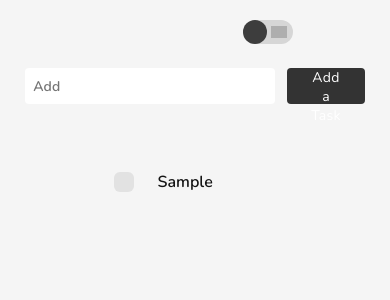
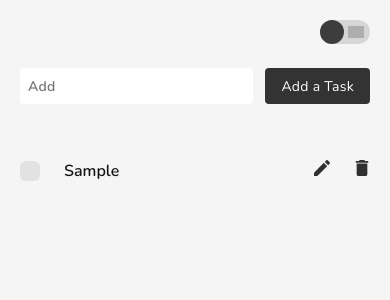
Before and after one commit to sushmita094/notes-app-react, a React (Create React App) app: page / in a window 390 px wide. Both pictures are taken after typing "Sample" into the empty fields and a click on the button "Add a Task". Shown: the top 300 px of the page. Built offline with nearby package versions, Linux system fonts and the light colour scheme; grey boxes are pictures that could not be loaded.

Commit message:
EDIT: mobile ui

```diff
--- a/src/styles/page.scss
+++ b/src/styles/page.scss
@@ -3,9 +3,17 @@
   min-height: 100vh;
   background-color: $shade-900;
 
+  @media (max-width: 1024px) {
+    padding: 20px;
+  }
+
   .container {
     width: 50%;
     margin: 0 auto;
+
+    @media (max-width: 1024px) {
+      width: unset;
+    }
   }
 }
 
@@ -55,9 +63,6 @@
   }
 }
 
-.tasks-grid {
-}
-
 .task-card {
   margin-bottom: 8px;
   border-radius: 5px;
@@ -65,6 +70,10 @@
   display: flex;
   justify-content: space-between;
   transition: all 0.3s ease-in-out;
+
+  @media (max-width: 1024px) {
+    padding: 16px 0;
+  }
 
   &-left {
     display: flex;
@@ -133,6 +142,10 @@
     opacity: 0;
     transition: all 0.4s ease-in-out;
     margin-left: 24px;
+
+    @media (max-width: 1024px) {
+      opacity: 0.8;
+    }
   }
 
   .edit-task-btn,
@@ -162,6 +175,10 @@
   display: flex;
   justify-content: center;
 
+  @media (max-width: 1024px) {
+    justify-content: space-between;
+  }
+
   .input {
     height: 36px;
     border: 0;
@@ -171,6 +188,11 @@
     font-size: 14px;
     font-weight: 600;
     letter-spacing: 0.2px;
+
+    @media (max-width: 1024px) {
+      min-width: 0;
+      flex-grow: 1;
+    }
 
     &:focus {
       outline: none;
@@ -185,6 +207,10 @@
     padding: 0 24px;
     font-size: 14px;
     letter-spacing: 0.3px;
+
+    @media (max-width: 1024px) {
+      padding: 0 16px;
+    }
   }
 }
 
@@ -259,5 +285,12 @@
         background-color: $shade-300;
       }
     }
+
+    .edit-task-form {
+      input {
+        color: #fff;
+        border-color: $shade-600;
+      }
+    }
   }
 }
```
